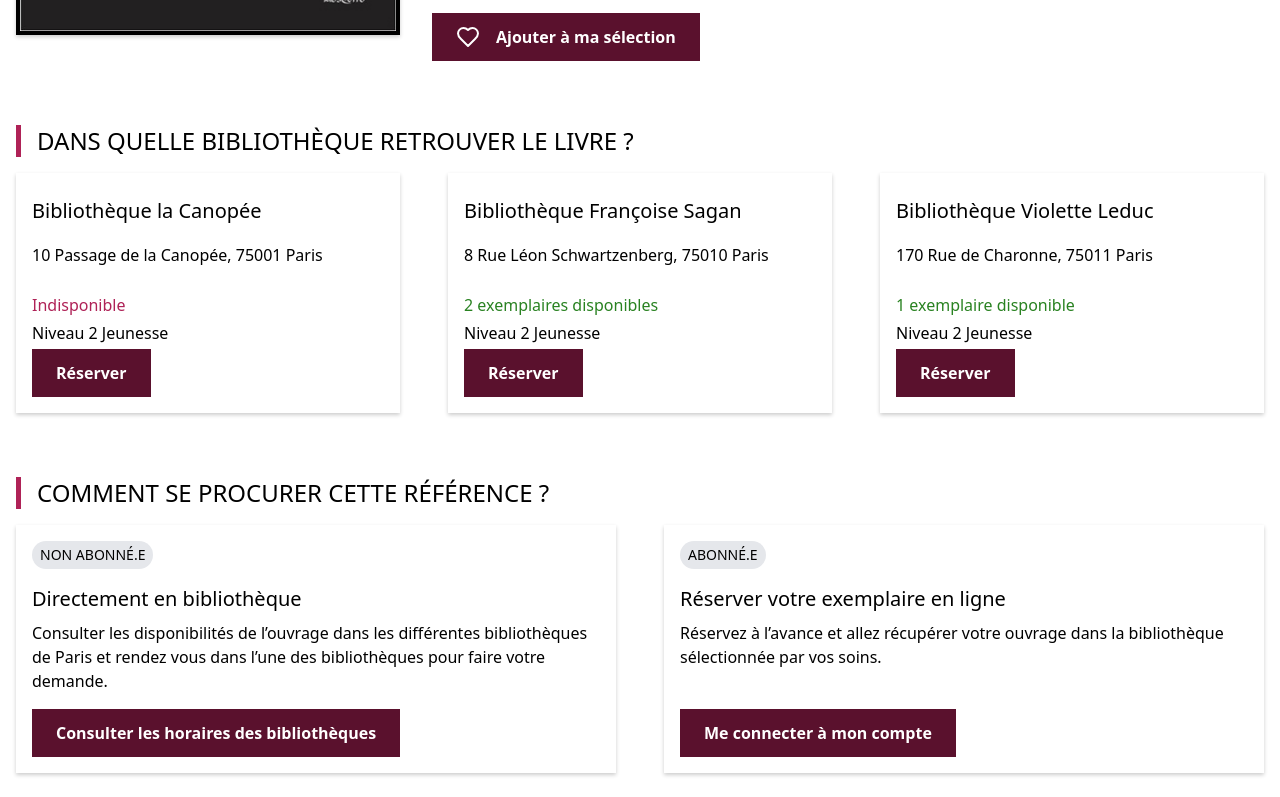
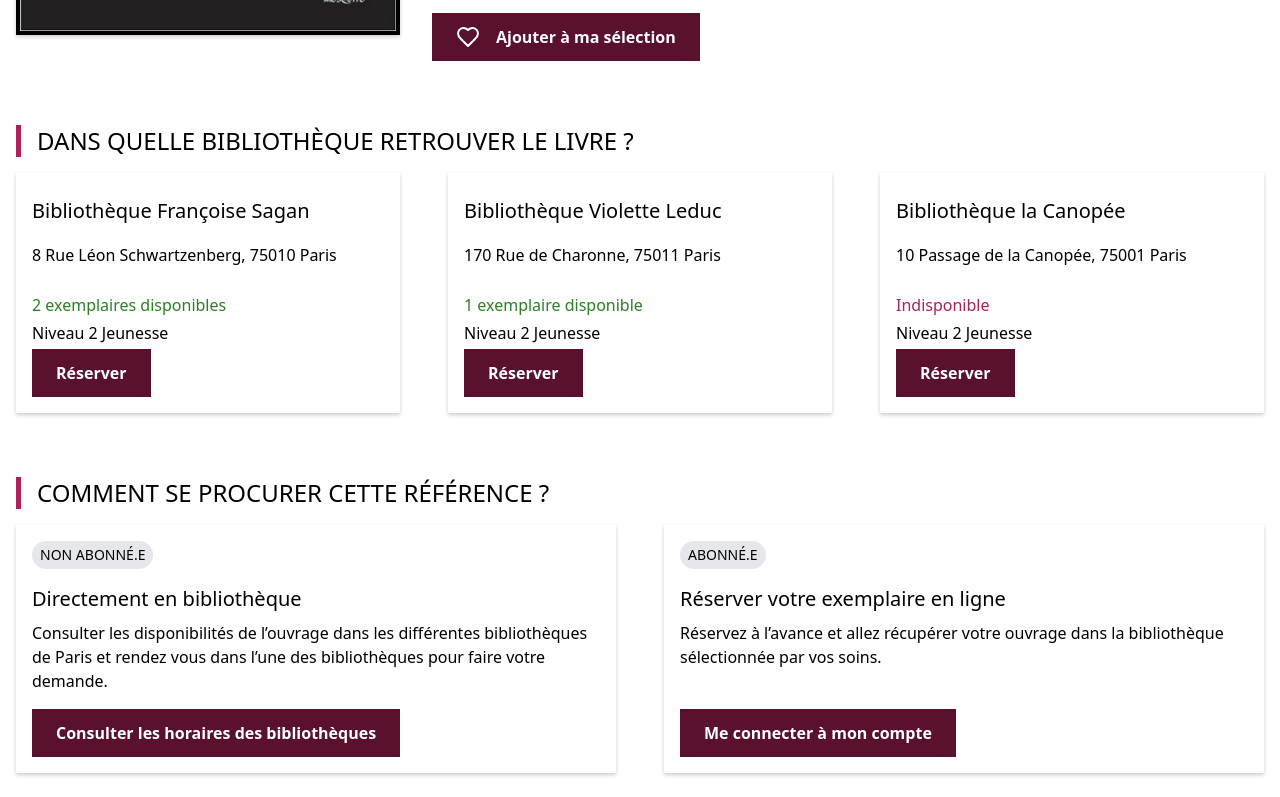
Before and after one commit to Louiscvh/ay11-react, a React (Vite) app: page /books/1 in a window 1280 px wide. Shown: the part 892-1689 px from the top of the page. Built offline with nearby package versions, Linux system fonts and the light colour scheme.

Commit message:
Fix: fix error

```diff
--- a/src/components/Header.tsx
+++ b/src/components/Header.tsx
@@ -19,11 +19,11 @@ export const Header = () => {
                     <Menu />
                 </Link>
                 <div>
-                    <ul className="absolute top-[50%] translate-y-[-50%] left-[50%] translate-x-[-50%] flex flex-col gap-2">
+                    <ul className="absolute top-[50%] translate-y-[-50%] left-[50%] translate-x-[-50%] flex flex-col gap-0">
                         {headerData.links.map((link, index) => (
                             <li key={index}>
-                                <Link to="/" onClick={() => setIsMenuOpen(false)} className="p-3 hover:bg-custom-cartier text-center hover:text-white transition hover:underline cursor-pointer focus:outline-custom-cartier" tabIndex={1}>
-                                    <Heading>{link.text}</Heading>
+                                <Link to="/" onClick={() => setIsMenuOpen(false)} className="text-center hover:text-white hover:underline cursor-pointer focus:outline-custom-cartier" tabIndex={1}>
+                                    <Heading className="p-3 hover:bg-custom-cartier transition">{link.text}</Heading>
                                 </Link>
                             </li>
                         ))}
--- a/src/components/LibraryCard.tsx
+++ b/src/components/LibraryCard.tsx
@@ -15,14 +15,14 @@ export const LibraryCard = ({ name, address, numberAvailable, location, classNam
     }
 
     return (
-        <div className={clsx(className, "w-full focus:outline-2 transition hover:-translate-y-2 outline-[rgba(0,0,0,0)] focus:outline-custom-cartier focus:outline-offset-8 p-4 shadow-[0px_2px_4px_0px_rgba(0,0,0,0.2)]")} tabIndex={1}>
+        <div className={clsx(className, "w-full focus:outline-2 transition hover:-translate-y-2 outline-[rgba(0,0,0,0)] focus:outline-custom-cartier focus:outline-offset-8 p-4 shadow-[0px_2px_4px_0px_rgba(0,0,0,0.2)]")}>
             <div className="flex gap-1 flex-col justify-between h-52">
                 <Heading type="h4" className='mt-2'>{name}</Heading>
                 <Heading>{address}</Heading>
                 <div className="mt-2 gap-1 flex flex-col">
                     {available()}
                     <Heading>{location}</Heading>
-                    <Link to="/connexion">
+                    <Link to="/connexion" tabIndex={0}>
                         <Button className="w-fit p-4">Réserver</Button>
                     </Link>
                 </div>
--- a/src/pages/book.page.tsx
+++ b/src/pages/book.page.tsx
@@ -7,6 +7,7 @@ import { Button } from "../components/Button"
 import { SectionHeading3 } from "../components/SectionHeading3"
 import { LibraryCard } from "../components/LibraryCard"
 import { ReferenceCard } from "../components/ReferenceCard"
+import {useEffect} from "react";
 
 
 export const Book = () => {
@@ -17,6 +18,11 @@ export const Book = () => {
     const errorMissingData = "Cette donnée est manquante, veuillez nous excuser pour le dérangement"
 
     if (!bookData) navigate('/')
+
+    useEffect(() => {
+        window.scrollTo(0, 0)
+
+    }, [])
 
     return (
         <main className="container m-auto px-4 mt-16">
@@ -91,7 +97,7 @@ export const Book = () => {
             <section className="my-16">
                 <SectionHeading3 title="Dans quelle bibliothèque retrouver le livre ?" />
                 <div className="my-4 mx-auto gap-12 flex flex-col lg:grid grid-cols-3 ">
-                    {bookData?.library.map((library) => (
+                    {bookData?.library.sort((a, b) => b.numberAvailable - a.numberAvailable).map((library) => (
                         <div key={bookData.id}>
                             <LibraryCard
                                 name={library.name}
```
